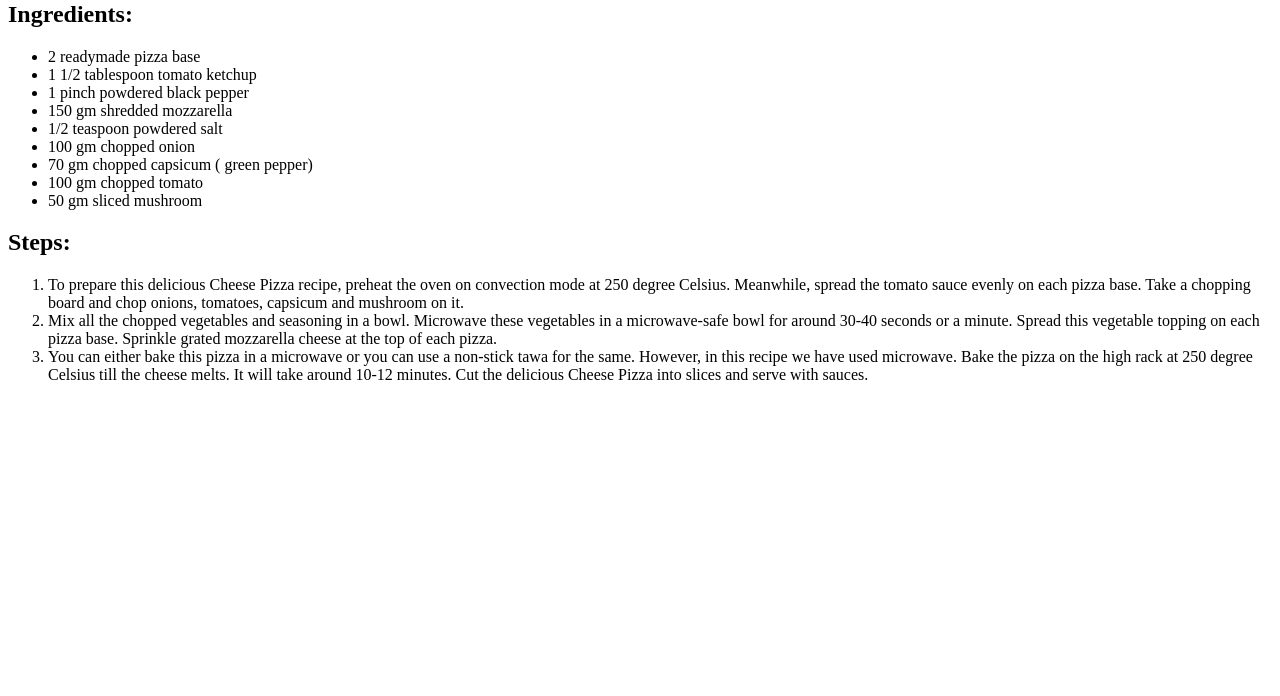
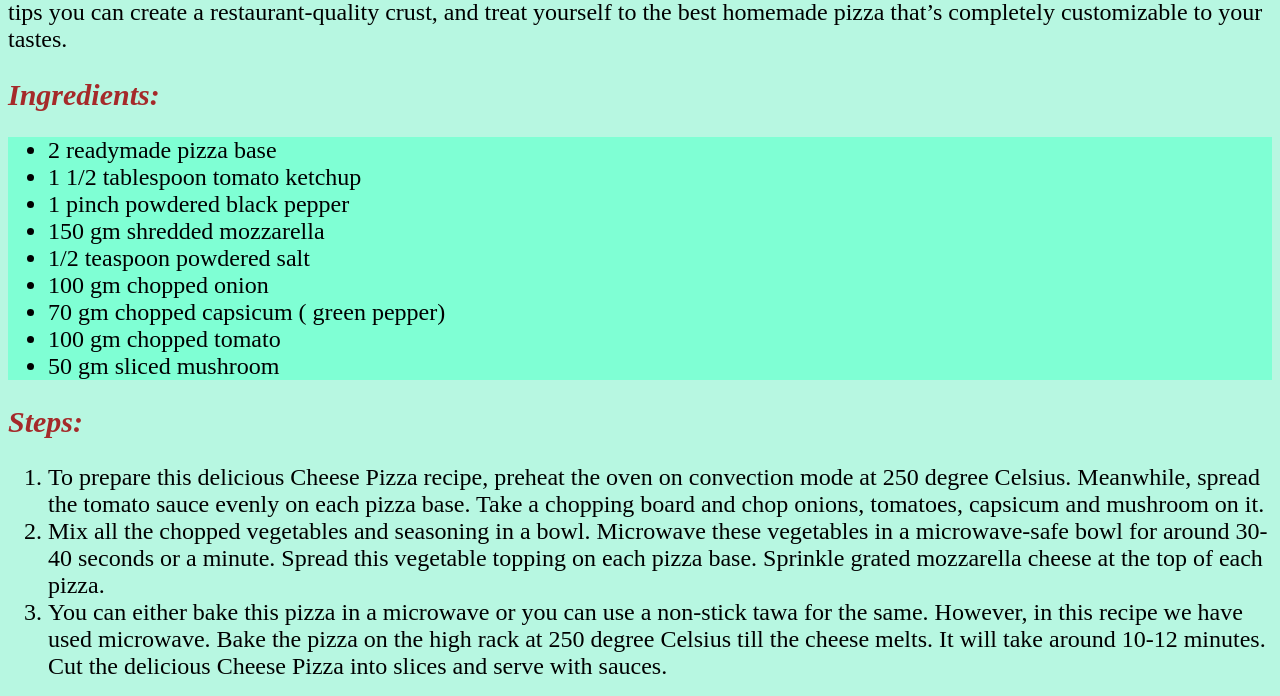
Before and after one commit to ishita4416/odin-recipes, a plain HTML site: page recipes/pizza.html in a window 1280 px wide. Shown: the part 706-1402 px from the top of the page. Before the commit the page ends 1106 px from the top, so only its background shows below. Drawn offline with Linux system fonts and the light colour scheme.

Commit message:
Apply same changes over pizza and spaghetti page

```diff
--- a/recipes/pizza.html
+++ b/recipes/pizza.html
@@ -3,14 +3,18 @@
 <head>
     <meta charset="UTF-8">
     <title>Pizza</title>
+    <link rel="stylesheet" href="../styles.css">
 </head>
 <body>
+    <div class="heading">
     <h1>Pizza Recipe</h1>
+    </div>
     <img src="../images/pizza.jpg" alt="Pizza Image" width="500">
+    <div>
     <h2>Description:</h2>
-    <p>Hot, cheesy pizza loaded with your favorite veggies is one of the most fun and easy dinners to make at home. With just a few key tips you can create a restaurant-quality crust, and treat yourself to the best homemade pizza that’s completely customizable to your tastes.</p>
+    <p class="description">Hot, cheesy pizza loaded with your favorite veggies is one of the most fun and easy dinners to make at home. With just a few key tips you can create a restaurant-quality crust, and treat yourself to the best homemade pizza that’s completely customizable to your tastes.</p>
     <h2>Ingredients:</h2>
-    <ul>
+    <ul class="ingredients">
         <li>2 readymade pizza base</li>
         <li>1 1/2 tablespoon tomato ketchup</li>
         <li>1 pinch powdered black pepper</li>
@@ -22,10 +26,11 @@
         <li>50 gm sliced mushroom</li>
     </ul>
     <h2>Steps:</h2>
-    <ol>
+    <ol class="steps">
         <li>To prepare this delicious Cheese Pizza recipe, preheat the oven on convection mode at 250 degree Celsius. Meanwhile, spread the tomato sauce evenly on each pizza base. Take a chopping board and chop onions, tomatoes, capsicum and mushroom on it.</li>
         <li>Mix all the chopped vegetables and seasoning in a bowl. Microwave these vegetables in a microwave-safe bowl for around 30-40 seconds or a minute. Spread this vegetable topping on each pizza base. Sprinkle grated mozzarella cheese at the top of each pizza.</li>
         <li>You can either bake this pizza in a microwave or you can use a non-stick tawa for the same. However, in this recipe we have used microwave. Bake the pizza on the high rack at 250 degree Celsius till the cheese melts. It will take around 10-12 minutes. Cut the delicious Cheese Pizza into slices and serve with sauces.</li>
     </ol>
+    </div>
 </body>
 </html>
```
Also changed, not shown: recipes/spaghetti.html (+8 -3 lines).
